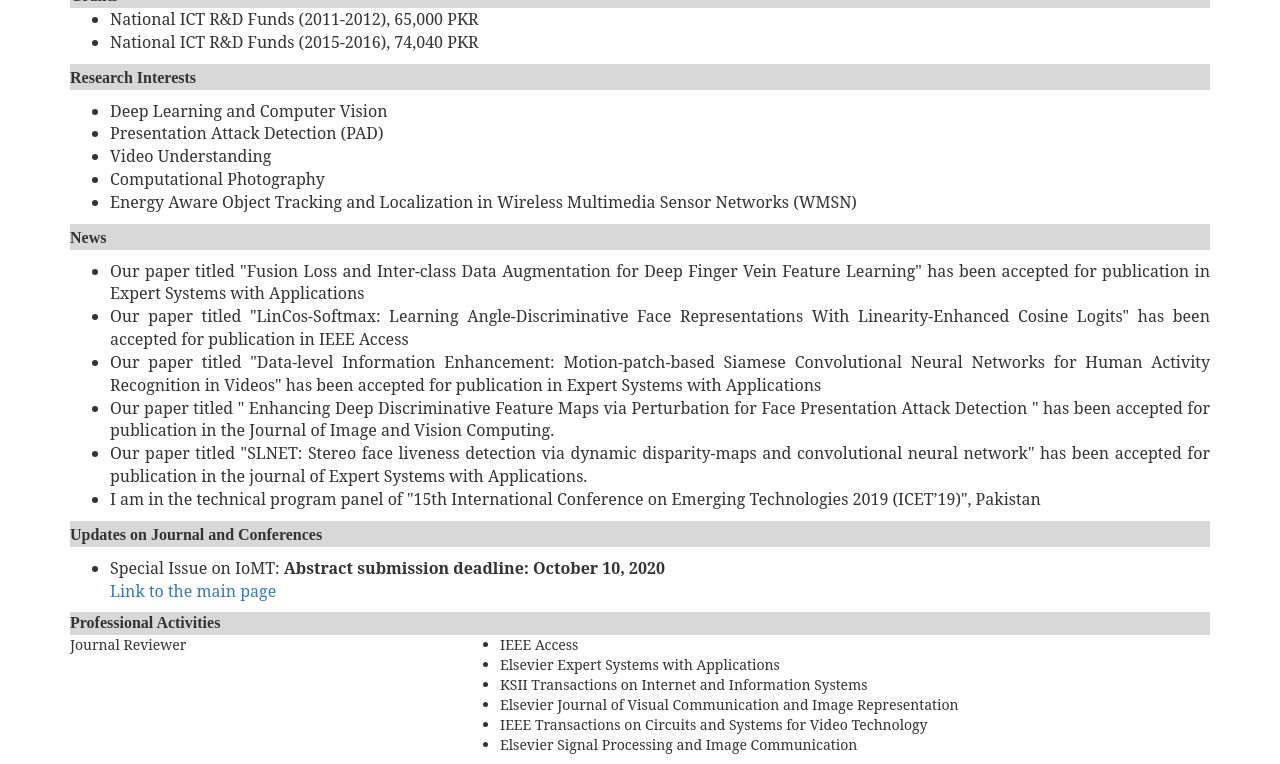
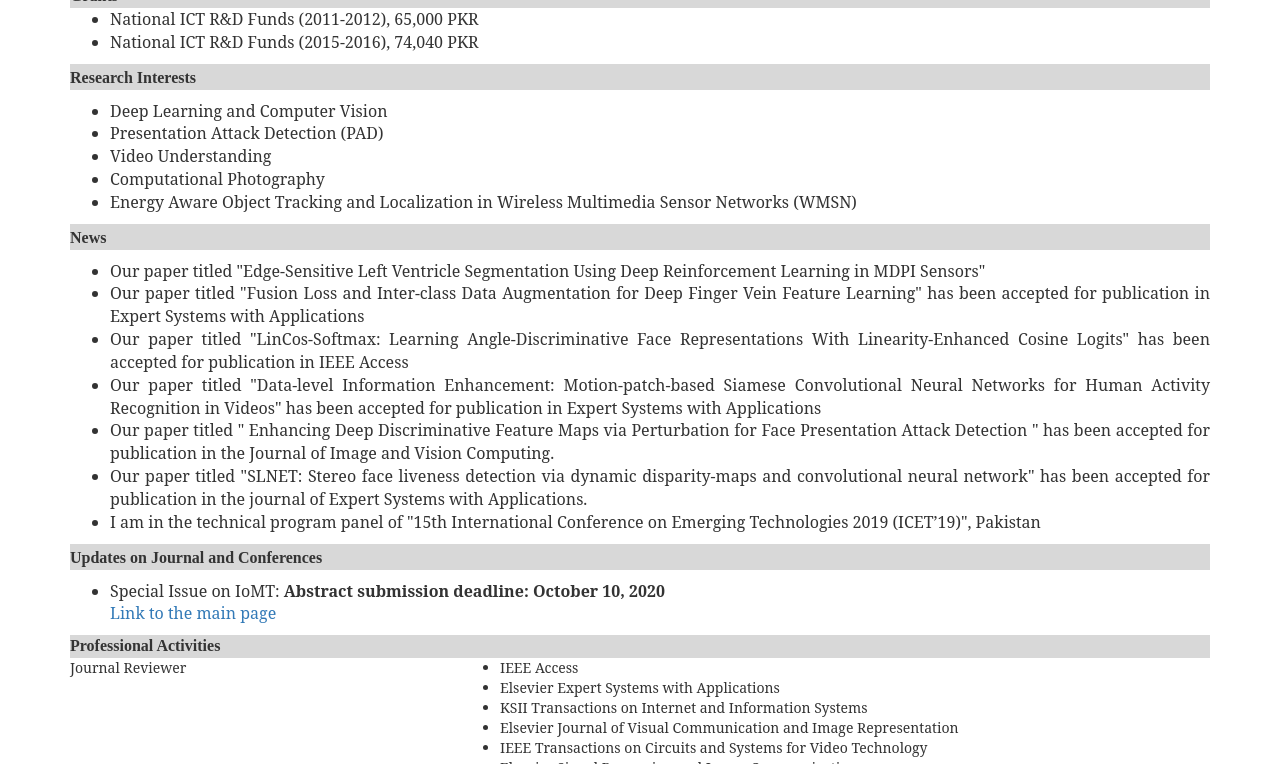
Before and after one commit to yasar-rehman/yasar, a Jekyll site: the page built from index.html, in a window 1280 px wide and 900 px high, scrolled down 564 px, cut to the strip 0-764 px from the top of the window. Built offline with Jekyll 4.4.1, drawn with Linux system fonts in a browser that asks for light colours; some web fonts are replaced.

Commit message:
Update index.html

```diff
--- a/index.html
+++ b/index.html
@@ -98,6 +98,7 @@ title: yasar
         						</font></td></tr></table>
 			<p style="font-family: 'Serif', Times New Roman; font-size: 16px">
 			<ul>
+			<li style="font-family: 'Serif', Times New Roman; font-size: 16px">Our paper titled "Edge-Sensitive Left Ventricle Segmentation Using Deep Reinforcement Learning in MDPI Sensors" </li>
 			<li style="font-family: 'Serif', Times New Roman; font-size: 16px"> Our paper titled "Fusion Loss and Inter-class Data Augmentation for Deep Finger Vein Feature Learning" has been accepted for
 			publication in Expert Systems with Applications</li>
 			<li style="font-family: 'Serif', Times New Roman; font-size: 16px">Our paper titled "LinCos-Softmax: Learning Angle-Discriminative Face Representations With Linearity-Enhanced Cosine Logits"
```
